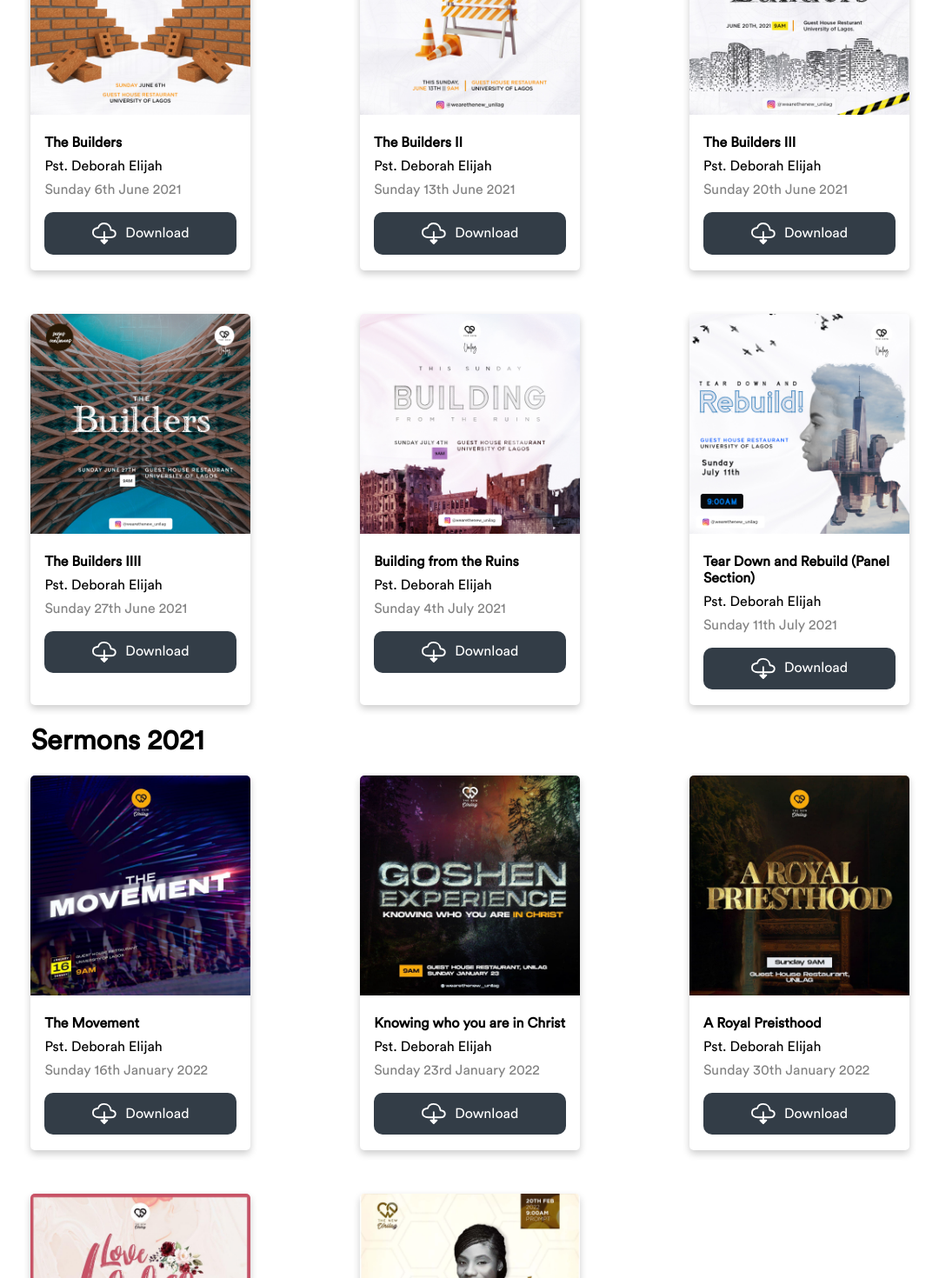
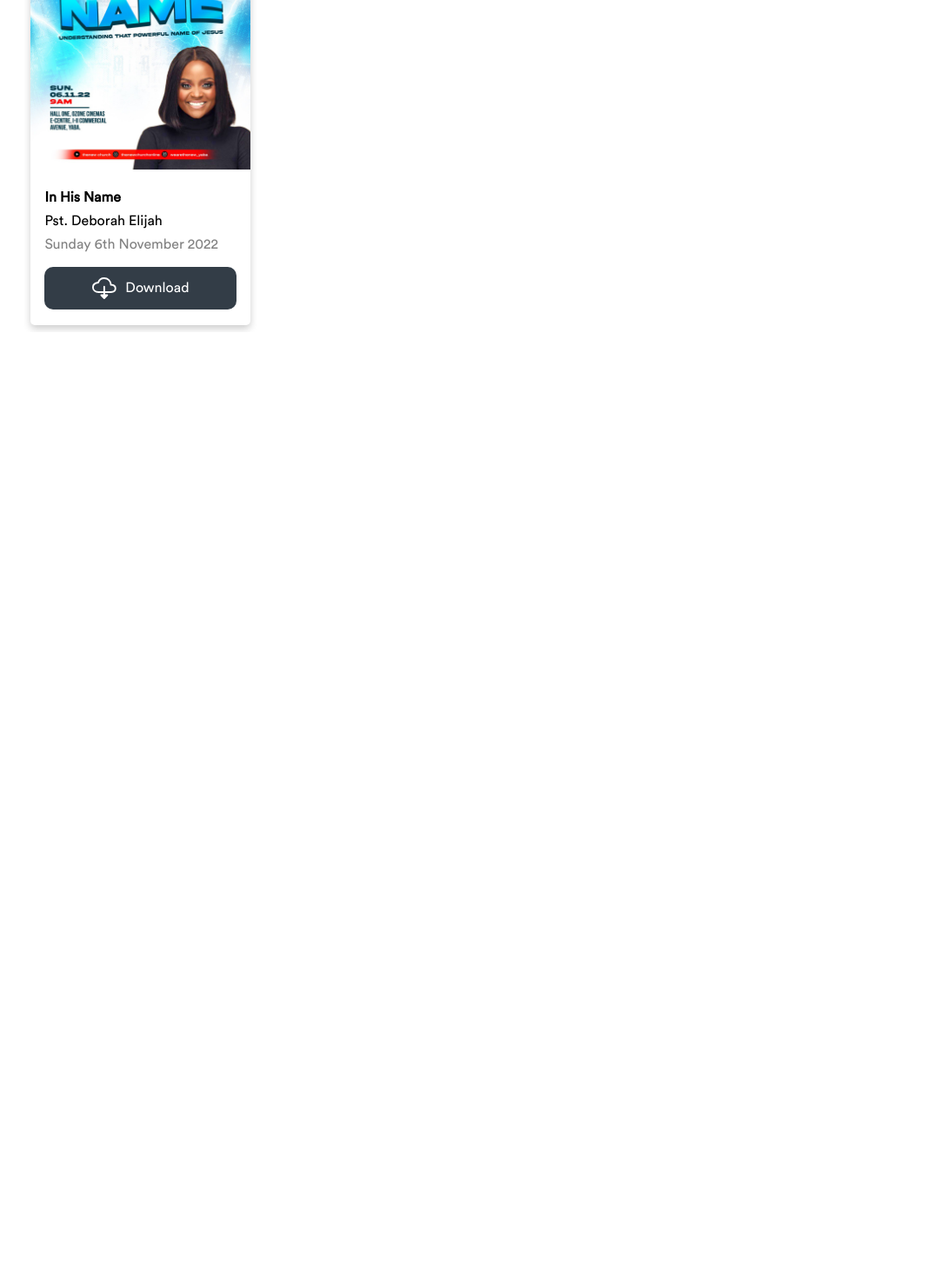
Before and after one commit to timtop/The-New-Yaba-Cassettes, a React (Create React App) app: page / in a window 1280 px wide. Shown: the part 420-1890 px from the top of the page at 87% size, without its empty margins (99-1179 px from the left). After the commit the page ends 802 px from the top, so only its background shows below. Built offline with nearby package versions, Linux system fonts and the light colour scheme.

Commit message:
Added yaba messages

```diff
--- a/src/App.js
+++ b/src/App.js
@@ -5,113 +5,122 @@ import Header from "./Header";
 import "./styles/app.css";
 
 // Images Import
-import builder1 from "./imgs/Builders-1.jpg";
-import builder2 from "./imgs/Builders-2.jpg";
-import builder3 from "./imgs/Builders-3.jpg";
-import builder4 from "./imgs/Builders-4.jpg";
-import builder5 from "./imgs/Builders-5.jpg";
-import builder6 from "./imgs/Builders-6.jpg";
-import movement1 from "./imgs/Movement-1.jpg";
-import goshen from "./imgs/goshen.jpg";
-import royal from "./imgs/Royal.jpg";
-import lovesme from "./imgs/lovesme.jpg";
-import direction from "./imgs/Confused.jpg";
+// import builder1 from "./imgs/Builders-1.jpg";
+// import builder2 from "./imgs/Builders-2.jpg";
+// import builder3 from "./imgs/Builders-3.jpg";
+// import builder4 from "./imgs/Builders-4.jpg";
+// import builder5 from "./imgs/Builders-5.jpg";
+// import builder6 from "./imgs/Builders-6.jpg";
+// import movement1 from "./imgs/Movement-1.jpg";
+// import goshen from "./imgs/goshen.jpg";
+// import royal from "./imgs/Royal.jpg";
+// import lovesme from "./imgs/lovesme.jpg";
+// import direction from "./imgs/Confused.jpg";
 import Sample from "./Sermons1";
+import inhisname from "./imgs/in-his-name.jpg";
 
 class App extends React.Component {
   render() {
     const sermons = [
       {
-        title: "The Builders",
+        title: "In His Name",
         preacher: "Pst. Deborah Elijah",
-        date: "Sunday 6th June 2021",
-        link: "https://res.cloudinary.com/the-new-unilag/video/upload/v1624613525/Messages/060621_-_The_Builders_1_hic1uz.mp3",
-        name: "The Builders I - 06/06/21",
-        img: builder1,
+        date: "Sunday 6th November 2022",
+        link: "https://res.cloudinary.com/the-new-unilag/video/upload/v1670748232/Yaba%20Messages/061122_In_His_Name_hbbj6i.mp3",
+        name: "In His Name - 6/11/22",
+        img: inhisname,
       },
-      {
-        title: "The Builders II",
-        preacher: "Pst. Deborah Elijah",
-        date: "Sunday 13th June 2021",
-        link: "https://res.cloudinary.com/the-new-unilag/video/upload/v1624537131/Messages/130621_-_Allignment_with_The_Builder_rza5hx.mp3",
-        name: "The Builders II - 13/06/21",
-        img: builder2,
-      },
-      {
-        title: "The Builders III",
-        preacher: "Pst. Deborah Elijah",
-        date: "Sunday 20th June 2021",
-        link: "https://res.cloudinary.com/the-new-unilag/video/upload/v1624830384/Messages/200621_-_The_Heart_Of_A_Builder_iivzpe.mp3",
-        name: "The Builders III - 20/06/21",
-        img: builder3,
-      },
-      {
-        title: "The Builders IIII",
-        preacher: "Pst. Deborah Elijah",
-        date: "Sunday 27th June 2021",
-        link: "https://res.cloudinary.com/the-new-unilag/video/upload/v1625415070/Messages/The_Builders_px6j2j.mp3",
-        name: "The Builders III - 20/06/21",
-        img: builder4,
-      },
-      {
-        title: "Building from the Ruins",
-        preacher: "Pst. Deborah Elijah",
-        date: "Sunday 4th July 2021",
-        link: "https://res.cloudinary.com/the-new-unilag/video/upload/v1625414586/Messages/Builing_from_the_Ruins_nwaadg.mp3",
-        name: "The Builders III - 20/06/21",
-        img: builder5,
-      },
-      {
-        title: "Tear Down and Rebuild (Panel Section)",
-        preacher: "Pst. Deborah Elijah",
-        date: "Sunday 11th July 2021",
-        link: "https://res.cloudinary.com/the-new-unilag/video/upload/v1626024565/Messages/11th_July_2021_Sunday_Service_i4uwzi.mp3",
-        name: "The Builders III - 20/06/21",
-        img: builder6,
-      },
+      // {
+      //   title: "The Builders",
+      //   preacher: "Pst. Deborah Elijah",
+      //   date: "Sunday 6th June 2021",
+      //   link: "https://res.cloudinary.com/the-new-unilag/video/upload/v1624613525/Messages/060621_-_The_Builders_1_hic1uz.mp3",
+      //   name: "The Builders I - 06/06/21",
+      //   img: builder1,
+      // },
+      // {
+      //   title: "The Builders II",
+      //   preacher: "Pst. Deborah Elijah",
+      //   date: "Sunday 13th June 2021",
+      //   link: "https://res.cloudinary.com/the-new-unilag/video/upload/v1624537131/Messages/130621_-_Allignment_with_The_Builder_rza5hx.mp3",
+      //   name: "The Builders II - 13/06/21",
+      //   img: builder2,
+      // },
+      // {
+      //   title: "The Builders III",
+      //   preacher: "Pst. Deborah Elijah",
+      //   date: "Sunday 20th June 2021",
+      //   link: "https://res.cloudinary.com/the-new-unilag/video/upload/v1624830384/Messages/200621_-_The_Heart_Of_A_Builder_iivzpe.mp3",
+      //   name: "The Builders III - 20/06/21",
+      //   img: builder3,
+      // },
+      // {
+      //   title: "The Builders IIII",
+      //   preacher: "Pst. Deborah Elijah",
+      //   date: "Sunday 27th June 2021",
+      //   link: "https://res.cloudinary.com/the-new-unilag/video/upload/v1625415070/Messages/The_Builders_px6j2j.mp3",
+      //   name: "The Builders III - 20/06/21",
+      //   img: builder4,
+      // },
+      // {
+      //   title: "Building from the Ruins",
+      //   preacher: "Pst. Deborah Elijah",
+      //   date: "Sunday 4th July 2021",
+      //   link: "https://res.cloudinary.com/the-new-unilag/video/upload/v1625414586/Messages/Builing_from_the_Ruins_nwaadg.mp3",
+      //   name: "The Builders III - 20/06/21",
+      //   img: builder5,
+      // },
+      // {
+      //   title: "Tear Down and Rebuild (Panel Section)",
+      //   preacher: "Pst. Deborah Elijah",
+      //   date: "Sunday 11th July 2021",
+      //   link: "https://res.cloudinary.com/the-new-unilag/video/upload/v1626024565/Messages/11th_July_2021_Sunday_Service_i4uwzi.mp3",
+      //   name: "The Builders III - 20/06/21",
+      //   img: builder6,
+      // },
     ];
 
     const sermons2022 = [
-      {
-        title: "The Movement",
-        preacher: "Pst. Deborah Elijah",
-        date: "Sunday 16th January 2022",
-        link: "https://res.cloudinary.com/the-new-unilag/video/upload/v1642976327/Messages/160122_The_Movement_-_Pastor_Debbie_ty9tzs.mp4",
-        name: "The Movement - 16/01/22",
-        img: movement1,
-      },
-      {
-        title: "Knowing who you are in Christ",
-        preacher: "Pst. Deborah Elijah",
-        date: "Sunday 23rd January 2022",
-        link: "https://res.cloudinary.com/the-new-unilag/video/upload/v1643070124/Messages/230122_Knowing_who_you_are_in_Christ_wdsvkz.mp3",
-        name: "Goshen Experiecne - 23/01/22",
-        img: goshen,
-      },
-      {
-        title: "A Royal Preisthood",
-        preacher: "Pst. Deborah Elijah",
-        date: "Sunday 30th January 2022",
-        link: "https://res.cloudinary.com/the-new-unilag/video/upload/v1644577984/Messages/310122_Knowing_who_you_are_in_Christ_2_bzv9vl.mp3",
-        name: "Goshen Experiecne - 30/01/22",
-        img: royal,
-      },
-      {
-        title: "Love loves me",
-        preacher: "Pst. Deborah Elijah",
-        date: "Sunday 6th Februray 2022",
-        link: "https://res.cloudinary.com/the-new-unilag/video/upload/v1644577953/Messages/060222_Love_Loves_Me_ytgvom.mp3",
-        name: "Goshen Experiecne - 23/01/22",
-        img: lovesme,
-      },
-      {
-        title: "Confused ? (Receiving Divine Direction)",
-        preacher: "Pst. Tobi Olajiga",
-        date: "Sunday 20th Februray 2022",
-        link: "https://res.cloudinary.com/the-new-unilag/video/upload/v1645386653/Messages/200222_Recieving_Divine_Direction_k93jqh.mp3",
-        name: "Goshen Experiecne - 23/01/22",
-        img: direction,
-      },
+      //   {
+      //     title: "The Movement",
+      //     preacher: "Pst. Deborah Elijah",
+      //     date: "Sunday 16th January 2022",
+      //     link: "https://res.cloudinary.com/the-new-unilag/video/upload/v1642976327/Messages/160122_The_Movement_-_Pastor_Debbie_ty9tzs.mp4",
+      //     name: "The Movement - 16/01/22",
+      //     img: movement1,
+      //   },
+      //   {
+      //     title: "Knowing who you are in Christ",
+      //     preacher: "Pst. Deborah Elijah",
+      //     date: "Sunday 23rd January 2022",
+      //     link: "https://res.cloudinary.com/the-new-unilag/video/upload/v1643070124/Messages/230122_Knowing_who_you_are_in_Christ_wdsvkz.mp3",
+      //     name: "Goshen Experiecne - 23/01/22",
+      //     img: goshen,
+      //   },
+      //   {
+      //     title: "A Royal Preisthood",
+      //     preacher: "Pst. Deborah Elijah",
+      //     date: "Sunday 30th January 2022",
+      //     link: "https://res.cloudinary.com/the-new-unilag/video/upload/v1644577984/Messages/310122_Knowing_who_you_are_in_Christ_2_bzv9vl.mp3",
+      //     name: "Goshen Experiecne - 30/01/22",
+      //     img: royal,
+      //   },
+      //   {
+      //     title: "Love loves me",
+      //     preacher: "Pst. Deborah Elijah",
+      //     date: "Sunday 6th Februray 2022",
+      //     link: "https://res.cloudinary.com/the-new-unilag/video/upload/v1644577953/Messages/060222_Love_Loves_Me_ytgvom.mp3",
+      //     name: "Goshen Experiecne - 23/01/22",
+      //     img: lovesme,
+      //   },
+      //   {
+      //     title: "Confused ? (Receiving Divine Direction)",
+      //     preacher: "Pst. Tobi Olajiga",
+      //     date: "Sunday 20th Februray 2022",
+      //     link: "https://res.cloudinary.com/the-new-unilag/video/upload/v1645386653/Messages/200222_Recieving_Divine_Direction_k93jqh.mp3",
+      //     name: "Goshen Experiecne - 23/01/22",
+      //     img: direction,
+      //   },
     ];
 
     return (
--- a/src/Sermons1.js
+++ b/src/Sermons1.js
@@ -54,7 +54,7 @@ function Sermons1({ sermons, sermons2022 }) {
       <h1>Sermons 2022</h1>
       <div className="card_display">{render2021()}</div>
 
-      <h1>Sermons 2021</h1>
+      {/* <h1>Sermons 2021</h1> */}
       <div className="card_display">{render2022()}</div>
     </div>
   );
```
Also changed, not shown: src/imgs/in-his-name.jpg (added).
